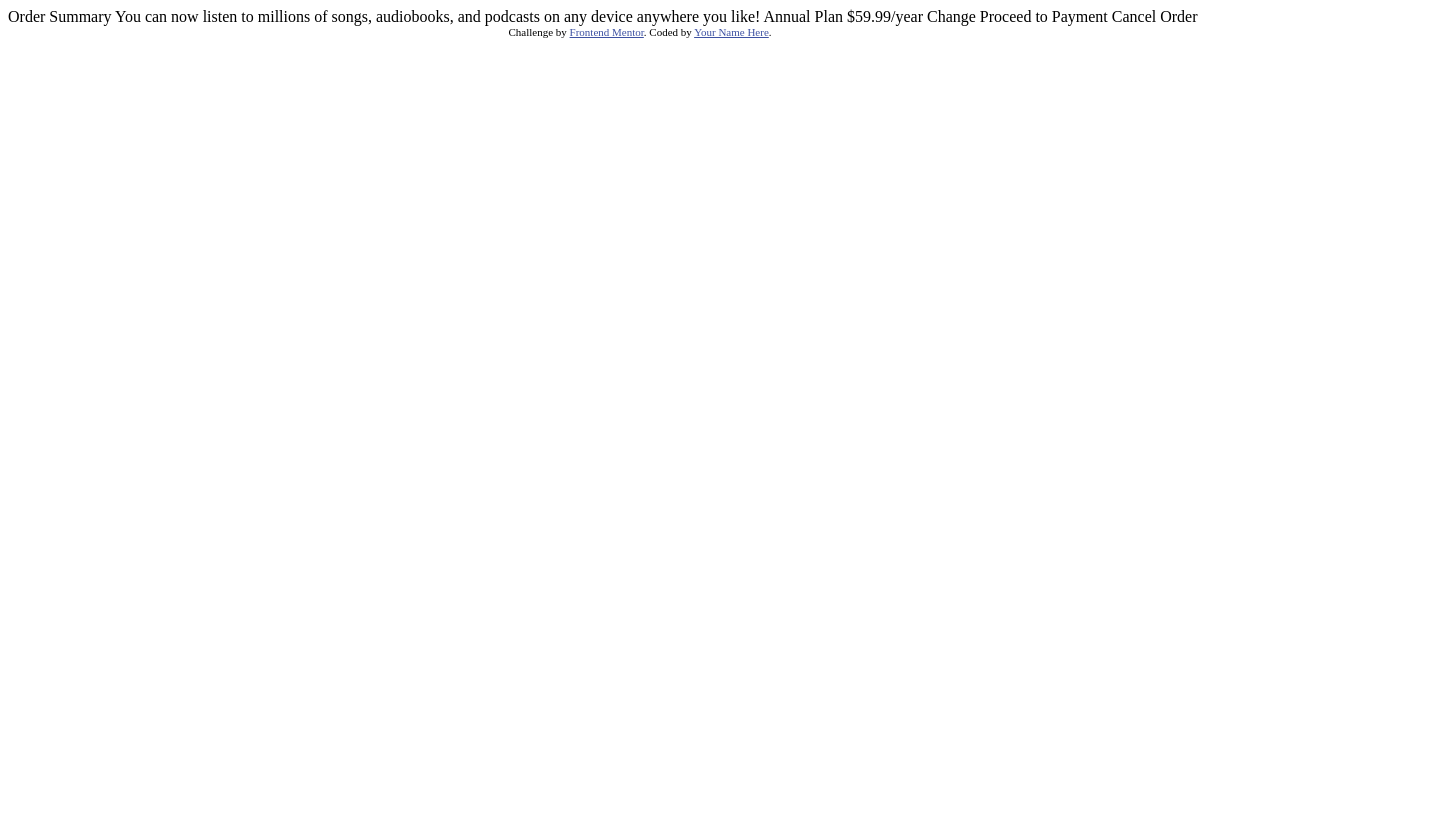
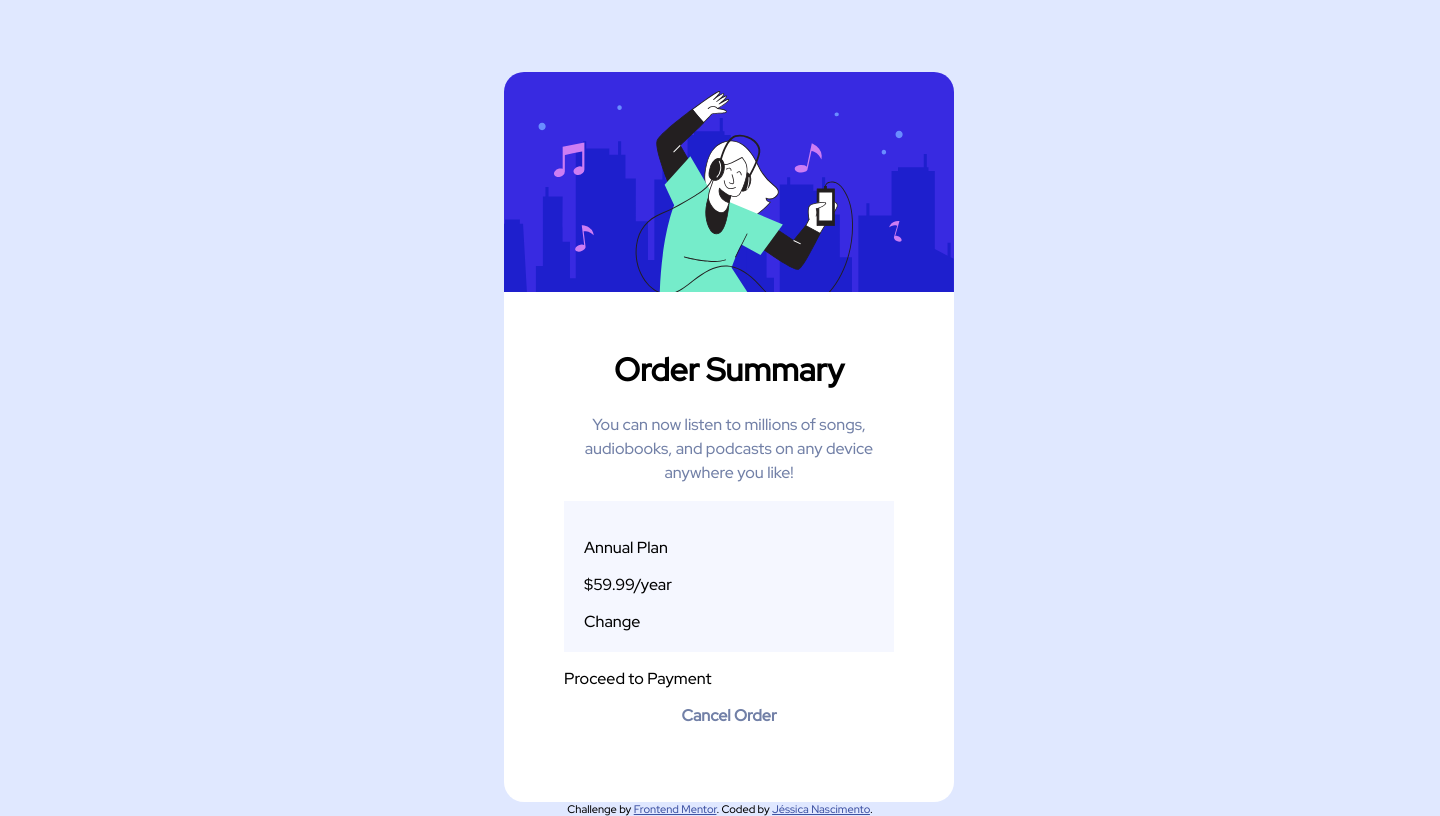
Before and after one commit to jessicacfsb/order-summary-component-main, a plain HTML site: page index.html in a window 1280 px wide. Shown: the whole page, 1440 px wide, since content can reach past the window. Drawn offline with Linux system fonts and the light colour scheme.

Commit message:
alteração01

```diff
--- /dev/null
+++ b/estilo.css
@@ -0,0 +1,55 @@
+body{
+    margin: 0px;
+    padding: 0px;
+    width: 1440px;
+    font-family: 'Red Hat Display';
+    background-color: hsl(225, 100%, 94%);
+}
+
+#hero{
+    border-top-left-radius: 20px;
+    border-top-right-radius: 20px;
+    margin-left: 35%;
+    margin-top: 5%;
+}
+
+.container-txt{
+    margin-left: 35%;
+    margin-top: -30px;
+    padding: 60px;
+    max-width: 330px;
+    background-color: hsl(0, 100%, 100%);
+    border-bottom-left-radius: 20px;
+    border-bottom-right-radius: 20px;
+}
+
+h1{
+    text-align: center;
+}
+
+p#songs{
+    text-align: center;
+    color: hsl(224, 23%, 55%);
+    padding: 0px 20px;
+    line-height: 1.5;
+}
+
+.annual{
+    background-color: hsl(225, 100%, 98%);
+    padding: 20px;
+}
+
+p#cancel{
+    color: hsl(224, 23%, 55%);
+    font-weight: 900;
+    text-align: center;
+}
+
+.attribution {
+    font-size: 11px;
+    text-align: center;
+}
+
+.attribution a {
+    color: hsl(228, 45%, 44%);
+}
--- a/index.html
+++ b/index.html
@@ -6,32 +6,46 @@
 
   <link rel="icon" type="image/png" sizes="32x32" href="./images/favicon-32x32.png">
 
+  <link href="https://fonts.googleapis.com/css2?family=Red+Hat+Display:wght@500&display=swap" rel="stylesheet">
+
+  <link rel="stylesheet" type="text/css" href="estilo.css">
+
   <title>Frontend Mentor | Order summary card</title>
 
-  <!-- Feel free to remove these styles or customise in your own stylesheet 👍 -->
-  <style>
-    .attribution { font-size: 11px; text-align: center; }
-    .attribution a { color: hsl(228, 45%, 44%); }
-  </style>
 </head>
 <body>
 
-  Order Summary
+  <div class="container">
 
-  You can now listen to millions of songs, audiobooks, and podcasts on any
-  device anywhere you like!
+    <img src="images/illustration-hero.svg" id="hero">
 
-  Annual Plan
-  $59.99/year
+    <div class="container-txt">
 
-  Change
+      <h1>Order Summary</h1>
 
-  Proceed to Payment
-  Cancel Order
+      <p id="songs" >You can now listen to millions of songs, audiobooks, and podcasts on any
+      device anywhere you like!</p>
+
+      <div class="annual">
+
+        <p>Annual Plan</p>
+        <p>$59.99/year</p>
+
+        Change
+
+      </div>
+
+      <p id="payment"> Proceed to Payment</p>
+
+      <p id="cancel"> Cancel Order</p>
+
+    </div>
+  </div>
 
   <div class="attribution">
     Challenge by <a href="https://www.frontendmentor.io?ref=challenge" target="_blank">Frontend Mentor</a>.
-    Coded by <a href="#">Your Name Here</a>.
+    Coded by <a href="#">Jéssica Nascimento</a>.
   </div>
+
 </body>
 </html>
```
